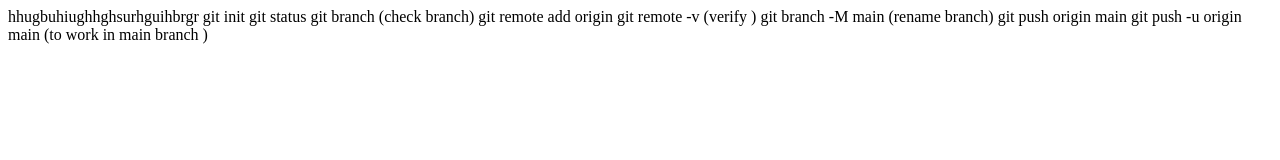
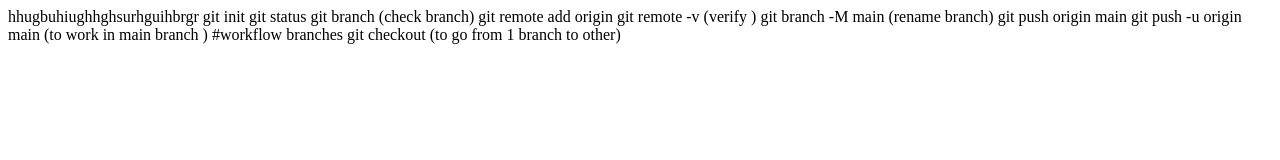
Before and after one commit to paritoshkhanwe30/localrepo, a plain HTML site: page index.html in a window 1280 px wide. Drawn offline with Linux system fonts and the light colour scheme.

Commit message:
git commands

```diff
--- a/index.html
+++ b/index.html
@@ -9,4 +9,13 @@
     git push origin main
     git push -u origin main (to work in main branch )
 
+    #workflow
+    branches
+
+    git checkout (to go from 1 branch to other)
+
+
+
+
+
 </P>
```
